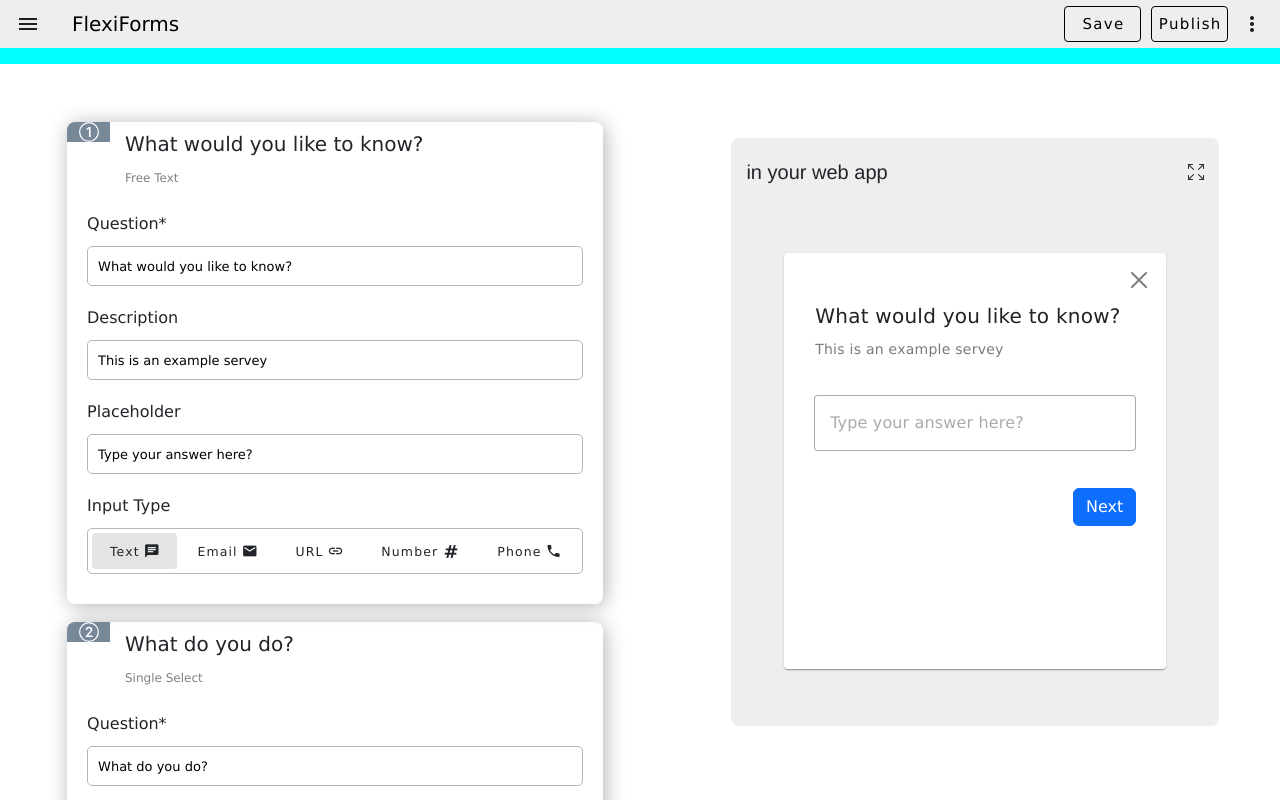
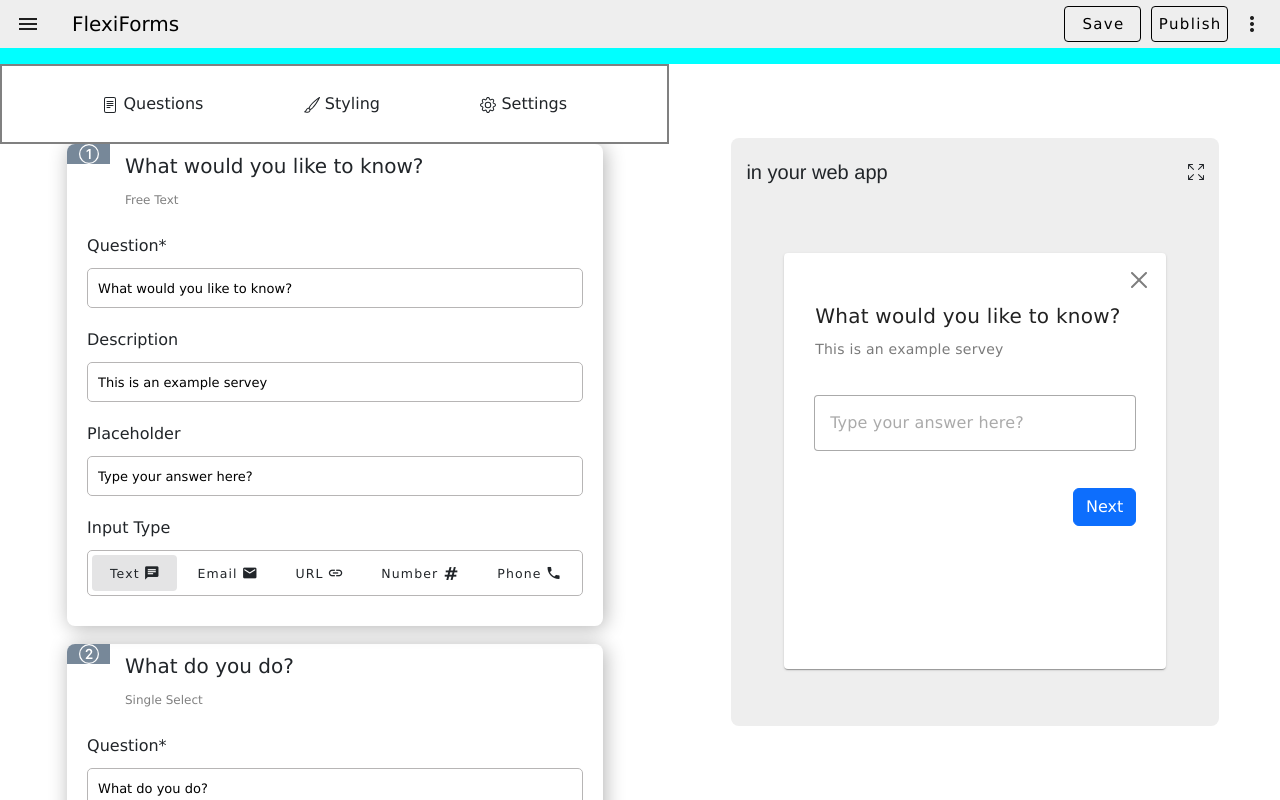
Before and after one commit to Hamza-Akdim/FlexiForms, a Vue app: page / in a window 1280 px wide. Built offline with nearby package versions, Linux system fonts and the light colour scheme.

Commit message:
add the navbar of the question form

```diff
--- a/src/components/Diverse/InputField.vue
+++ b/src/components/Diverse/InputField.vue
@@ -14,4 +14,4 @@ export default {
 };
 </script>
 
-<style></style>
+<style scoped></style>
--- /dev/null
+++ b/src/components/Diverse/NavBar.vue
@@ -0,0 +1,82 @@
+<template>
+  <div class="nav-bar">
+    <div class="div-icon">
+      <svg
+        xmlns="http://www.w3.org/2000/svg"
+        width="16"
+        height="16"
+        fill="currentColor"
+        class="bi bi-file-text"
+        viewBox="0 0 16 16"
+      >
+        <path
+          d="M5 4a.5.5 0 0 0 0 1h6a.5.5 0 0 0 0-1zm-.5 2.5A.5.5 0 0 1 5 6h6a.5.5 0 0 1 0 1H5a.5.5 0 0 1-.5-.5M5 8a.5.5 0 0 0 0 1h6a.5.5 0 0 0 0-1zm0 2a.5.5 0 0 0 0 1h3a.5.5 0 0 0 0-1z"
+        />
+        <path
+          d="M2 2a2 2 0 0 1 2-2h8a2 2 0 0 1 2 2v12a2 2 0 0 1-2 2H4a2 2 0 0 1-2-2zm10-1H4a1 1 0 0 0-1 1v12a1 1 0 0 0 1 1h8a1 1 0 0 0 1-1V2a1 1 0 0 0-1-1"
+        />
+      </svg>
+      Questions
+    </div>
+
+    <div class="div-icon">
+      <svg
+        xmlns="http://www.w3.org/2000/svg"
+        width="16"
+        height="16"
+        fill="currentColor"
+        class="bi bi-brush"
+        viewBox="0 0 16 16"
+      >
+        <path
+          d="M15.825.12a.5.5 0 0 1 .132.584c-1.53 3.43-4.743 8.17-7.095 10.64a6.1 6.1 0 0 1-2.373 1.534c-.018.227-.06.538-.16.868-.201.659-.667 1.479-1.708 1.74a8.1 8.1 0 0 1-3.078.132 4 4 0 0 1-.562-.135 1.4 1.4 0 0 1-.466-.247.7.7 0 0 1-.204-.288.62.62 0 0 1 .004-.443c.095-.245.316-.38.461-.452.394-.197.625-.453.867-.826.095-.144.184-.297.287-.472l.117-.198c.151-.255.326-.54.546-.848.528-.739 1.201-.925 1.746-.896q.19.012.348.048c.062-.172.142-.38.238-.608.261-.619.658-1.419 1.187-2.069 2.176-2.67 6.18-6.206 9.117-8.104a.5.5 0 0 1 .596.04M4.705 11.912a1.2 1.2 0 0 0-.419-.1c-.246-.013-.573.05-.879.479-.197.275-.355.532-.5.777l-.105.177c-.106.181-.213.362-.32.528a3.4 3.4 0 0 1-.76.861c.69.112 1.736.111 2.657-.12.559-.139.843-.569.993-1.06a3 3 0 0 0 .126-.75zm1.44.026c.12-.04.277-.1.458-.183a5.1 5.1 0 0 0 1.535-1.1c1.9-1.996 4.412-5.57 6.052-8.631-2.59 1.927-5.566 4.66-7.302 6.792-.442.543-.795 1.243-1.042 1.826-.121.288-.214.54-.275.72v.001l.575.575zm-4.973 3.04.007-.005zm3.582-3.043.002.001h-.002z"
+        />
+      </svg>
+      Styling
+    </div>
+
+    <div class="div-icon">
+      <svg
+        xmlns="http://www.w3.org/2000/svg"
+        width="16"
+        height="16"
+        fill="currentColor"
+        class="bi bi-gear"
+        viewBox="0 0 16 16"
+      >
+        <path
+          d="M8 4.754a3.246 3.246 0 1 0 0 6.492 3.246 3.246 0 0 0 0-6.492M5.754 8a2.246 2.246 0 1 1 4.492 0 2.246 2.246 0 0 1-4.492 0"
+        />
+        <path
+          d="M9.796 1.343c-.527-1.79-3.065-1.79-3.592 0l-.094.319a.873.873 0 0 1-1.255.52l-.292-.16c-1.64-.892-3.433.902-2.54 2.541l.159.292a.873.873 0 0 1-.52 1.255l-.319.094c-1.79.527-1.79 3.065 0 3.592l.319.094a.873.873 0 0 1 .52 1.255l-.16.292c-.892 1.64.901 3.434 2.541 2.54l.292-.159a.873.873 0 0 1 1.255.52l.094.319c.527 1.79 3.065 1.79 3.592 0l.094-.319a.873.873 0 0 1 1.255-.52l.292.16c1.64.893 3.434-.902 2.54-2.541l-.159-.292a.873.873 0 0 1 .52-1.255l.319-.094c1.79-.527 1.79-3.065 0-3.592l-.319-.094a.873.873 0 0 1-.52-1.255l.16-.292c.893-1.64-.902-3.433-2.541-2.54l-.292.159a.873.873 0 0 1-1.255-.52zm-2.633.283c.246-.835 1.428-.835 1.674 0l.094.319a1.873 1.873 0 0 0 2.693 1.115l.291-.16c.764-.415 1.6.42 1.184 1.185l-.159.292a1.873 1.873 0 0 0 1.116 2.692l.318.094c.835.246.835 1.428 0 1.674l-.319.094a1.873 1.873 0 0 0-1.115 2.693l.16.291c.415.764-.42 1.6-1.185 1.184l-.291-.159a1.873 1.873 0 0 0-2.693 1.116l-.094.318c-.246.835-1.428.835-1.674 0l-.094-.319a1.873 1.873 0 0 0-2.692-1.115l-.292.16c-.764.415-1.6-.42-1.184-1.185l.159-.291A1.873 1.873 0 0 0 1.945 8.93l-.319-.094c-.835-.246-.835-1.428 0-1.674l.319-.094A1.873 1.873 0 0 0 3.06 4.377l-.16-.292c-.415-.764.42-1.6 1.185-1.184l.292.159a1.873 1.873 0 0 0 2.692-1.115z"
+        />
+      </svg>
+      Settings
+    </div>
+  </div>
+</template>
+
+<script>
+export default {
+  name: "nav-bar-form-question",
+};
+</script>
+
+<style scoped>
+.nav-bar {
+  width: 52.3%;
+  left: 0px;
+  height: 10%;
+  position: fixed;
+  z-index: 4;
+  background-color: white;
+  display: flex;
+  justify-content: space-evenly;
+  align-items: center;
+  border: 2px solid  grey;
+}
+
+.div-icon{
+
+}
+</style>
--- a/src/components/FormQuestions.vue
+++ b/src/components/FormQuestions.vue
@@ -1,28 +1,29 @@
 <template>
   <div class="formQuestion">
     <div class="scroll-div">
-        <FreeText />
-        <SingleSelect />
-        <AddQuestion />
-        <AddQuestion />
-        <AddQuestion />
+      <NavBar />
+      <FreeText />
+      <SingleSelect />
+      <AddQuestion />
+      <AddQuestion />
+      <AddQuestion />
     </div>
   </div>
 </template>
 
 <script>
+import NavBar from "./Diverse/NavBar.vue"
 import AddQuestion from "./Questions/AddQuestion.vue";
 import FreeText from "./Questions/FreeText.vue";
 import SingleSelect from "./Questions/SingleSelect.vue";
 
-
 export default {
   name: "FormQuestions",
   components: {
+    NavBar,
     FreeText,
     SingleSelect,
     AddQuestion,
-
   },
 };
 </script>
@@ -40,7 +41,9 @@ export default {
   align-items: center;
   gap: 8px;
   flex-direction: column;
-  padding: 3rem 0 2rem 0;
   overflow: auto;
+  position: relative;
+  z-index: 0;
 }
+
 </style>
--- a/src/components/Questions/FreeText.vue
+++ b/src/components/Questions/FreeText.vue
@@ -139,7 +139,7 @@ export default {
 .parent {
   padding: 0;
   width: 80%;
-  margin-top: 10px;
+  margin-top: 5rem;
   border-radius: 8px;
   box-shadow: 2px 2px 20px rgba(0, 0, 0, 0.3);
 }
```
